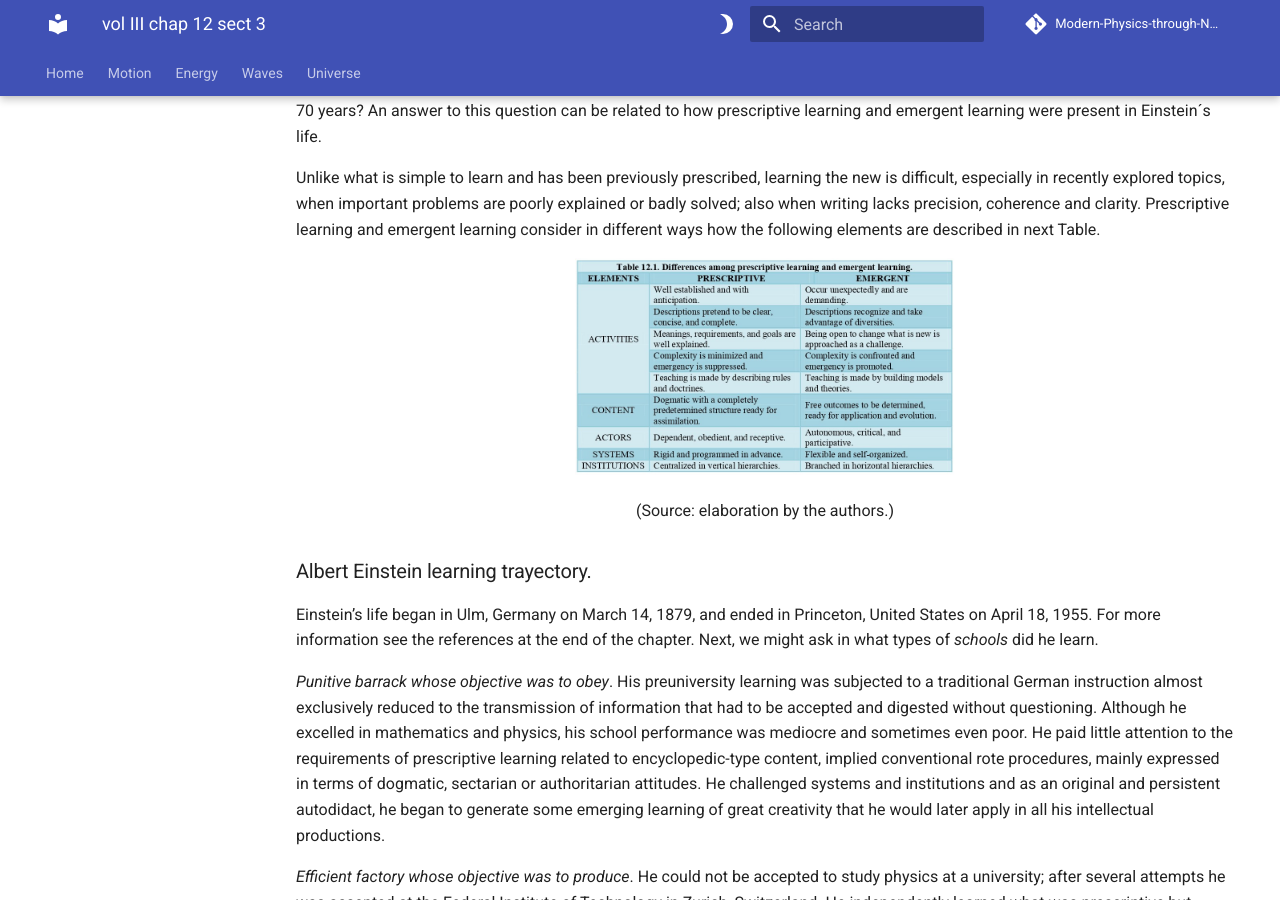
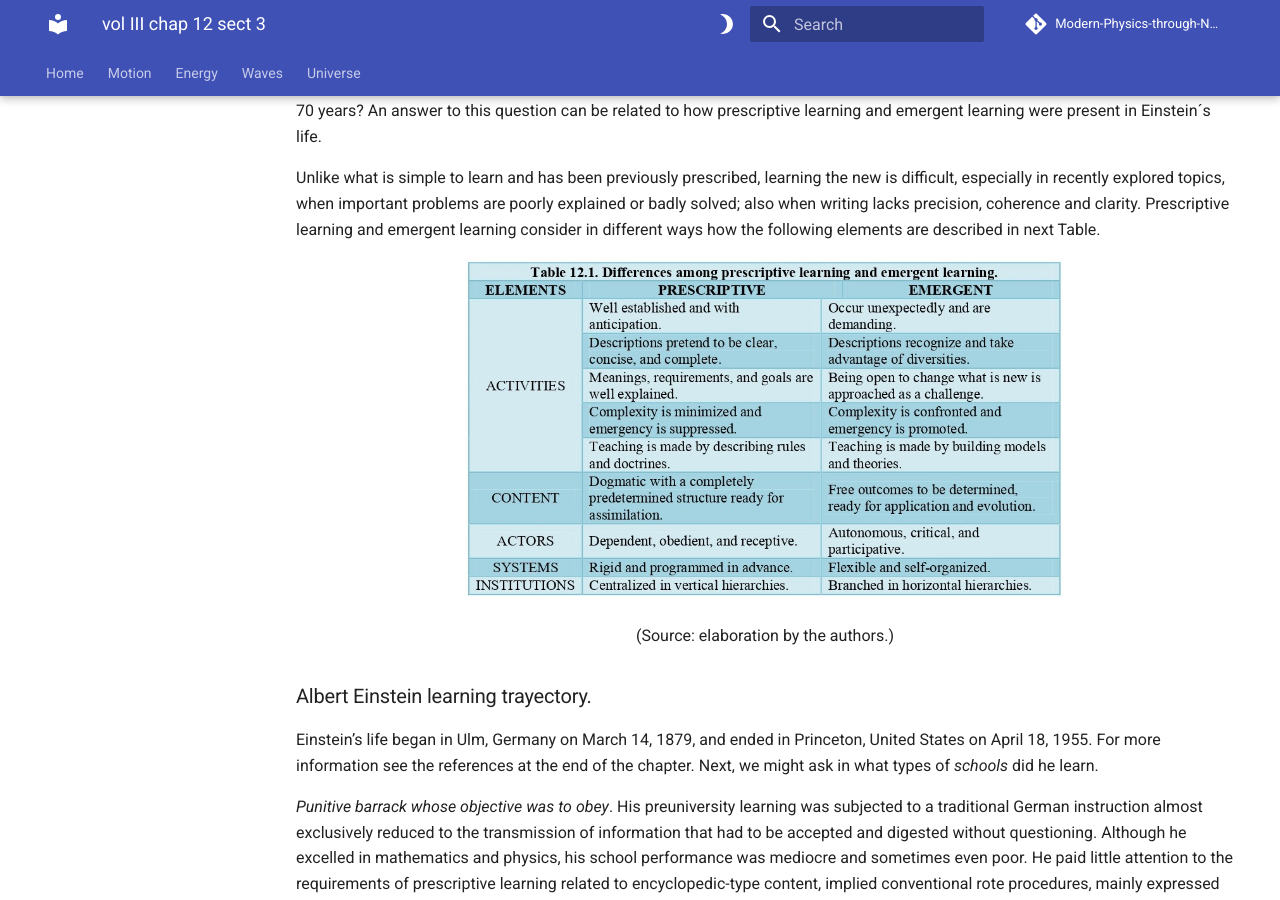
Before and after one commit to modphysnobel/modphysnobel.github.io, an MkDocs documentation site: the page built from docs/vol-III/vol-III-chap-12-sect-3.md, in a window 1280 px wide and 900 px high, scrolled down 416 px. Built offline with MkDocs 1.6.1 and Material for MkDocs 9.7.7, drawn with Linux system fonts in a browser that asks for light colours; some web fonts are replaced; comment, search, counter and statistics services are not loaded.

Commit message:
Update vol-III-chap-12-sect-3.md

```diff
--- a/docs/vol-III/vol-III-chap-12-sect-3.md
+++ b/docs/vol-III/vol-III-chap-12-sect-3.md
@@ -11,7 +11,7 @@
 Unlike what is simple to learn and has been previously prescribed, learning the new is difficult, especially in recently explored topics, when important problems are poorly explained or badly solved; also when writing lacks precision, coherence and clarity. Prescriptive learning and emergent learning consider in different ways how the following elements are described in next Table.
 
  <p align="center" width="100%">
-    <img width="380" src="https://github.com/modphysnobel/modphysnobel.github.io/blob/main/docs/vol-III/figs/12.1.jpg?raw=true">
+    <img width="600" src="https://github.com/modphysnobel/modphysnobel.github.io/blob/main/docs/vol-III/figs/12.1.jpg?raw=true">
 </p>
 
 
@@ -32,7 +32,7 @@
 (1)	*Revolutionary explosion*. In a period of 195 days five publications were submitted and accepted and at the end of the same year a sixth paper was submitted; he was 26 years old. Although those publications were written in German, in the second column of next Table 12.2 all the titles are in English. It is remarkable how self-explanatory are those titles.
 
  <p align="center" width="100%">
-    <img width="380" src="https://github.com/modphysnobel/modphysnobel.github.io/blob/main/docs/vol-III/figs/12.2.jpg?raw=true">
+    <img width="600" src="https://github.com/modphysnobel/modphysnobel.github.io/blob/main/docs/vol-III/figs/12.2.jpg?raw=true">
 </p>
 
 <center>
@@ -43,7 +43,7 @@
 (2) *Leadership in theoretical physics*. . His realistic position regarding the existence of atoms and molecules remained against the opinion of many physicists in the early twentieth century. He convinced through the explanatory and predictive value of his theories. As an example of this capacity Table 12.3 indicates the number of years elapsed between five Einstein theoretical prediction and the experimental observation or production of the phenomenon in consideration.
 
  <p align="center" width="100%">
-    <img width="380" src="https://github.com/modphysnobel/modphysnobel.github.io/blob/main/docs/vol-III/figs/12.3.jpg?raw=true">
+    <img width="600" src="https://github.com/modphysnobel/modphysnobel.github.io/blob/main/docs/vol-III/figs/12.3.jpg?raw=true">
 </p>
 
 
```
